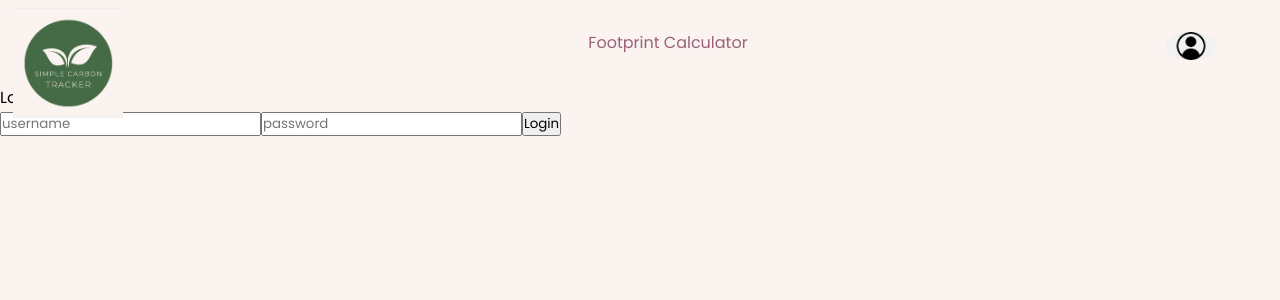
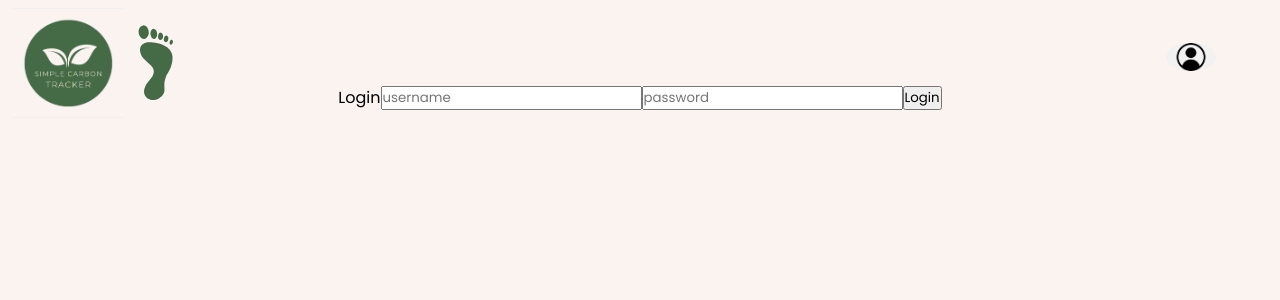
Before and after one commit to BenjaminLe1/SimpleCarbonTracker, a React (Create React App) app in the folder frontend/: page /login in a window 1280 px wide. Shown: the top 300 px of the page. Built offline with nearby package versions, Linux system fonts and the light colour scheme; no server answers.

Commit message:
footprint button

```diff
--- a/frontend/src/components/Navbar/index.js
+++ b/frontend/src/components/Navbar/index.js
@@ -4,6 +4,7 @@ import {useState, useEffect} from "react";
 import axios from "axios";
 import "../../pages/pages.css"
 import "./boot.css"
+import SVGComponent from "../../pages/SVGComponent";
 
 const Navbar = () => {
     const [login, setLogin] = useState("")
@@ -27,8 +28,8 @@ const Navbar = () => {
                         {/*Do not show "quiz", "signout", "username display" IF not signed in*/}
                         {/*Do not show "cover(quiz)", "create an account", "signin" IF signed in*/}
 
-                        <NavLink className="calc"to="/quiz" activeStyle>
-                            Footprint Calculator
+                        <NavLink to="/quiz" activeStyle>
+                            <SVGComponent className='svg'/>
                         </NavLink>
                         <div className="trigger" onClick={()=>{setOpen(!open)}}>
                             <img alt="profile"src={require("../../pages/images/profile.png")} className="profile" id="prof"></img>
@@ -60,8 +61,9 @@ const Navbar = () => {
                         <NavLink to="/" activeStyle>
                             <img className="logo" src={require("../../pages/images/logo.png")} alt="Logo"></img>
                         </NavLink>
-                        <NavLink className="calc" to="/quiz" activeStyle>
-                            Footprint Calculator
+                        <NavLink to="/quiz" activeStyle>
+                            {/* <img alt="profile" src={require("../../pages/images/footprint.png")} className="calcNav"></img> */}
+                            <SVGComponent className='svg'/>
                         </NavLink>
                         <div className="trigger" onClick={()=>{setOpen(!open)}}>
                             <img alt="profile"src={require("../../pages/images/profile.png")} className="profile" id="prof"></img>
--- /dev/null
+++ b/frontend/src/pages/SVGComponent.js
@@ -0,0 +1,22 @@
+import * as React from "react";
+
+const SVGComponent = (props) => (
+  <svg
+    width="81px"
+    height="81px"
+    viewBox="0 0 48 48"
+    xmlns="http://www.w3.org/2000/svg"
+    {...props}
+  >
+    <title>{"footprint"}</title>
+    <g id="Layer_2" data-name="Layer 2">
+      <g id="invisible_box" data-name="invisible box">
+        <rect width={48} height={48} fill="none" />
+      </g>
+      <g id="Q3_icons" data-name="Q3 icons">
+        <path fill='#446A46' d="M20,5.8c.2,2.2-1.1,4.1-2.7,4.2S14.2,8.4,14,6.2,15.1,2.1,16.7,2,19.8,3.6,20,5.8ZM22.8,4c-1.1.1-1.9,1.5-1.8,3.1s1.1,3,2.2,2.9S25.1,8.5,25,6.9,23.9,3.9,22.8,4Zm4.3,2.3c-.8-.1-1.5.9-1.6,2.1s.6,2.3,1.4,2.3,1.5-.9,1.6-2.1S27.9,6.3,27.1,6.3ZM30.7,8c-.7-.1-1.5.7-1.7,1.8A1.8,1.8,0,0,0,30,12c.7.1,1.4-.7,1.6-1.8A1.9,1.9,0,0,0,30.7,8Zm3,2.5c-.6-.1-1.2.5-1.3,1.3a1.4,1.4,0,0,0,.6,1.7c.6.1,1.1-.5,1.3-1.3A1.4,1.4,0,0,0,33.7,10.5ZM20,12c-2,0-6,1-5,6s8,7,8,11-3,5-5,9,0,7,3,8a6.8,6.8,0,0,0,8-4c1-3-.6-4.2,1-9,1-3,3-4,4-10C35.4,14.9,27,12,20,12Z" />
+      </g>
+    </g>
+  </svg>
+);
+export default SVGComponent;
--- a/frontend/src/pages/login.js
+++ b/frontend/src/pages/login.js
@@ -26,7 +26,7 @@ function Login(){
 
     return (
         <div>
-            <div classname="Login">
+            <div className="Login">
                 <p>Login</p>
                 <input onChange={(e) => setUsernameLog(e.target.value)} id="userNameLog" value={userNameLog} placeholder="username" type="text"></input>
                 <input onChange={(e) => setPasswordLog(e.target.value)} id="passwordLog" value={passwordLog} placeholder="password" type="password"></input>
--- a/frontend/src/pages/pages.css
+++ b/frontend/src/pages/pages.css
@@ -194,14 +194,7 @@
     transform: translateY(5px);
   }
 
-  .logo{
-    width: 110px;
-    height: 110px;
-    position: absolute;
-    left: 1%;
-    top: 1%;
-    border: none;
-  }
+
 
   .coverButton{
     position: absolute;
@@ -246,3 +239,30 @@
     margin-bottom: 4%;
     margin-top: 75px
 }
+
+.Login{
+   display:flex;
+   justify-content: center;
+   align-items: center;
+}
+
+.logo{
+    width: 110px;
+    height: 110px;
+    position: absolute;
+    left: 1%;
+    top: 1%;
+    border: none;
+  }
+
+.svg{
+
+    position: absolute;
+    left: 9%;
+    top: 2.75%;
+}
+
+.trigger{
+  position:absolute;
+  right: 5%;
+}
```
Also changed, not shown: frontend/src/pages/images/footprint.png (added), 1 other file (tests, documents, lock files or other folders).
